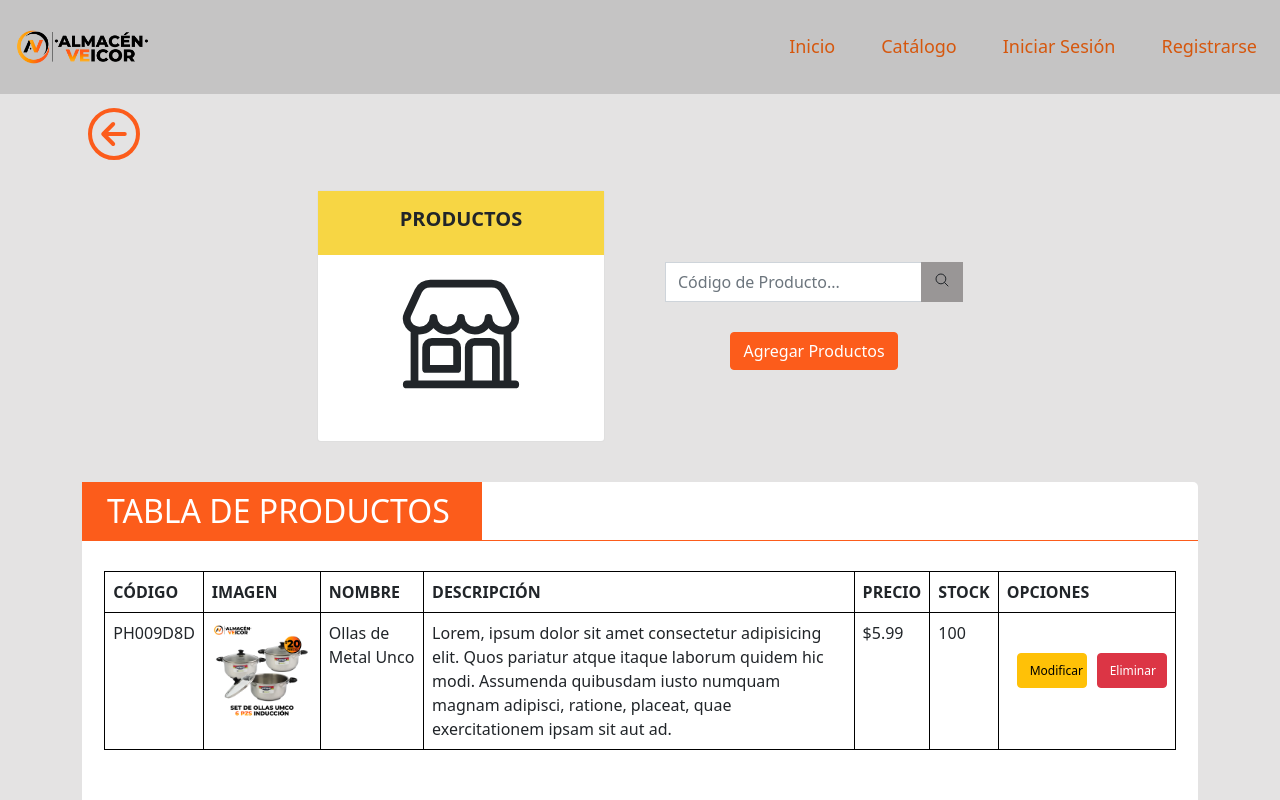
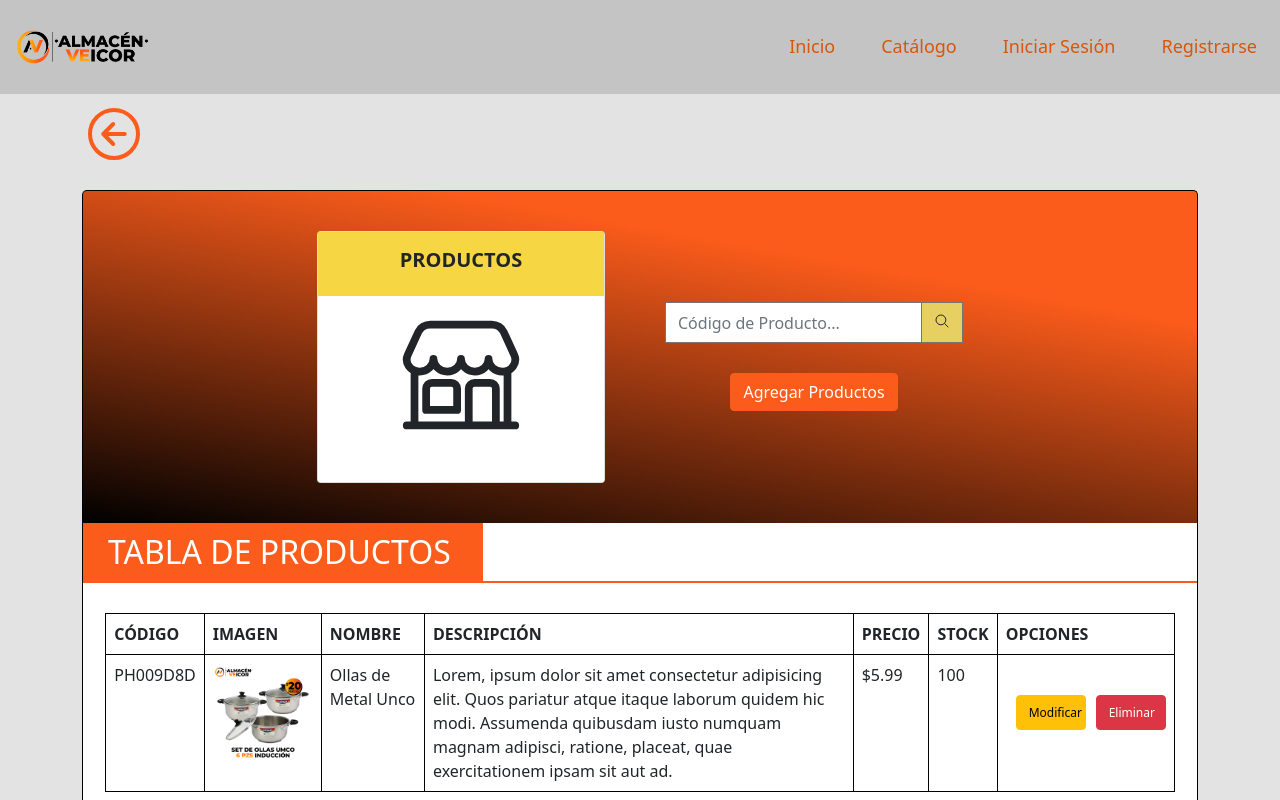
Before and after one commit to jeanrod98/frontend-veicor, a React (Create React App) app: page /perfil-admin/productos in a window 1280 px wide. Shown: the top 800 px of the page. Built offline with nearby package versions, Linux system fonts and the light colour scheme; no server answers.

Commit message:
Interfaces del CRUD producto, usuarios, se cambio diseño

```diff
--- a/src/components/AdminProductos.js
+++ b/src/components/AdminProductos.js
@@ -18,6 +18,8 @@ function AdminProductos() {
                         <ion-icon name="arrow-back-circle-outline"></ion-icon>
                     </Link>
                 </div>
+                <div className="container-adminProductos">
+
                     <div className="productos-busqueda">
 
                         <div className="tarjeta-producto">
@@ -50,6 +52,7 @@ function AdminProductos() {
                             </div>
                         {/* </div> */}
 
+                        </div>
                     </div>
                 </div>
 
@@ -113,6 +116,7 @@ function AdminProductos() {
                 </div>
 
 
+
             </div>
             <Footer/>
         </div>
--- a/src/components/AdminUsuarios.js
+++ b/src/components/AdminUsuarios.js
@@ -10,13 +10,16 @@ function AdminUsuarios() {
   return (
     <div className="AdminUsuarios">
       <Header />
-      <div className="container">
+      <div className="container ">
         {/* Seccion de titulo y busqueda   */}
         <div>
             <Link to="/perfil-admin" className="btn-atras">
                 <ion-icon name="arrow-back-circle-outline"></ion-icon>
             </Link>
         </div>
+        <div className="container-adminUsuarios">
+
+
           <div className="usuarios-busqueda">
             <div className="tarjeta-usuario">
               <Card className="cards text-center">
@@ -54,7 +57,7 @@ function AdminUsuarios() {
               {/* </div> */}
             </div>
           </div>
-
+        </div>
         {/* Seccion de los usuarios  */}
         <div className="usuarios-listado">
           <div className="titulo">
@@ -111,6 +114,7 @@ function AdminUsuarios() {
             </tbody>
           </Table>
         </div>
+
       </div>
       <Footer />
     </div>
--- a/src/css/adminOpciones.css
+++ b/src/css/adminOpciones.css
@@ -4,8 +4,21 @@
     background: #e4e3e3;
 
 }
+.container-adminProductos{
+    background: rgb(0,0,0);
+    background: linear-gradient(10deg, rgba(0,0,0,1) 0%, rgba(252,92,27,1) 75%);
+    /* border-radius: 5px; */
+    border-top-left-radius: 5px;
+    border-top-right-radius: 5px;
+
+    padding-bottom: 40px;
+    border-top: 1px solid #000000;
+    border-left: 1px solid #000000;
+    border-right: 1px solid #000000;
+}
 .productos-busqueda{
     /* background: #fff; */
+    padding-top: 40px;
     display: flex;
     flex-direction: row;
     /* align-items: center; */
@@ -37,31 +50,38 @@
 }
 .search-input-productos{
     width: 50% !important;
-    height: 40px;
+    height: 41px;
     border-radius: 0 !important;
+    border: 1px solid #777474;
 }
 #btn-search-productos{
-    background: #999696;
-    height: 40px;
+    border: 1px solid #777474;
+    background: #e7cf62;
+    height: 41px;
     border-radius: 0 !important;
 }
 #btn-search-productos:hover{
-    background: #b6b2b2;
+    background: #eed875;
 }
 .btn-agregarProductos{
     background: #fc5c1b !important;
     border: 1px solid #fc5c1b;
 }
 .btn-agregarProductos:hover{
-    background: #ff6a2f !important;
+    background: #0000 !important;
     border: 1px solid #fc5c1b;
 }
 .productos-listado{
     min-height: 30rem;
     background: #fff;
-    margin-top: 40px;
+    /* margin-top: 40px; */
     margin-bottom: 20px;
-    border-radius: 5px;
+    /* border-radius: 5px; */
+    border-bottom-left-radius: 5px;
+    border-bottom-right-radius: 5px;
+    border-bottom: 1px solid #000;
+    border-left: 1px solid #000;
+    border-right: 1px solid #000;
 }
 /* Tabla de productos  */
 .tabla-productos{
@@ -76,7 +96,7 @@
 
 }
 .titulo{
-    border-bottom: 1px solid #fc5c1b;
+    border-bottom: 2px solid #fc5c1b;
     padding: 0 !important;
 
 }
@@ -125,8 +145,21 @@ tbody{
     background: #e4e3e3;
 
 }
+.container-adminUsuarios{
+    background: rgb(0,0,0);
+    background: linear-gradient(10deg, rgba(0,0,0,1) 0%, rgba(252,92,27,1) 75%);
+    /* border-radius: 5px; */
+    border-top-left-radius: 5px;
+    border-top-right-radius: 5px;
 
+    padding-bottom: 40px;
+    border-top: 1px solid #000000;
+    border-left: 1px solid #000000;
+    border-right: 1px solid #000000;
+}
 .usuarios-busqueda{
+    padding-top: 40px;
+    /* background: #999696; */
     /* background: #fff; */
     display: flex;
     flex-direction: row;
@@ -159,16 +192,19 @@ tbody{
 }
 .search-input-usuarios{
     width: 50% !important;
-    height: 40px;
+    height: 41px;
     border-radius: 0 !important;
+    border: 1px solid #777474;
 }
 #btn-search-usuarios{
-    background: #999696;
-    height: 40px;
+    border: 1px solid #777474;
+    background: #e7cf62;
+    height: 41px;
     border-radius: 0 !important;
 }
 #btn-search-usuarios:hover{
-    background: #b6b2b2;
+    background: #eed875;
+
 }
 .btn-agregarUsuarios{
     background: #fc5c1b !important;
@@ -176,15 +212,20 @@ tbody{
 
 }
 .btn-agregarUsuarios:hover{
-    background: #ff6a2f !important;
+    background: #0000 !important;
     border: 1px solid #fc5c1b;
 }
 .usuarios-listado{
     min-height: 30rem;
     background: #fff;
-    margin-top: 40px;
+    /* margin-top: 40px; */
     margin-bottom: 20px;
-    border-radius: 5px;
+    /* border-radius: 5px; */
+    border-bottom-left-radius: 5px;
+    border-bottom-right-radius: 5px;
+    border-bottom: 1px solid #000;
+    border-left: 1px solid #000;
+    border-right: 1px solid #000;
 }
 
 /* Tabla de productos  */
@@ -260,4 +301,6 @@ tbody{
         margin-bottom: 20px;
 
     }
+    /* Facturas  */
+
 }
```
Lines whose indentation alone changed are shown as unchanged.
